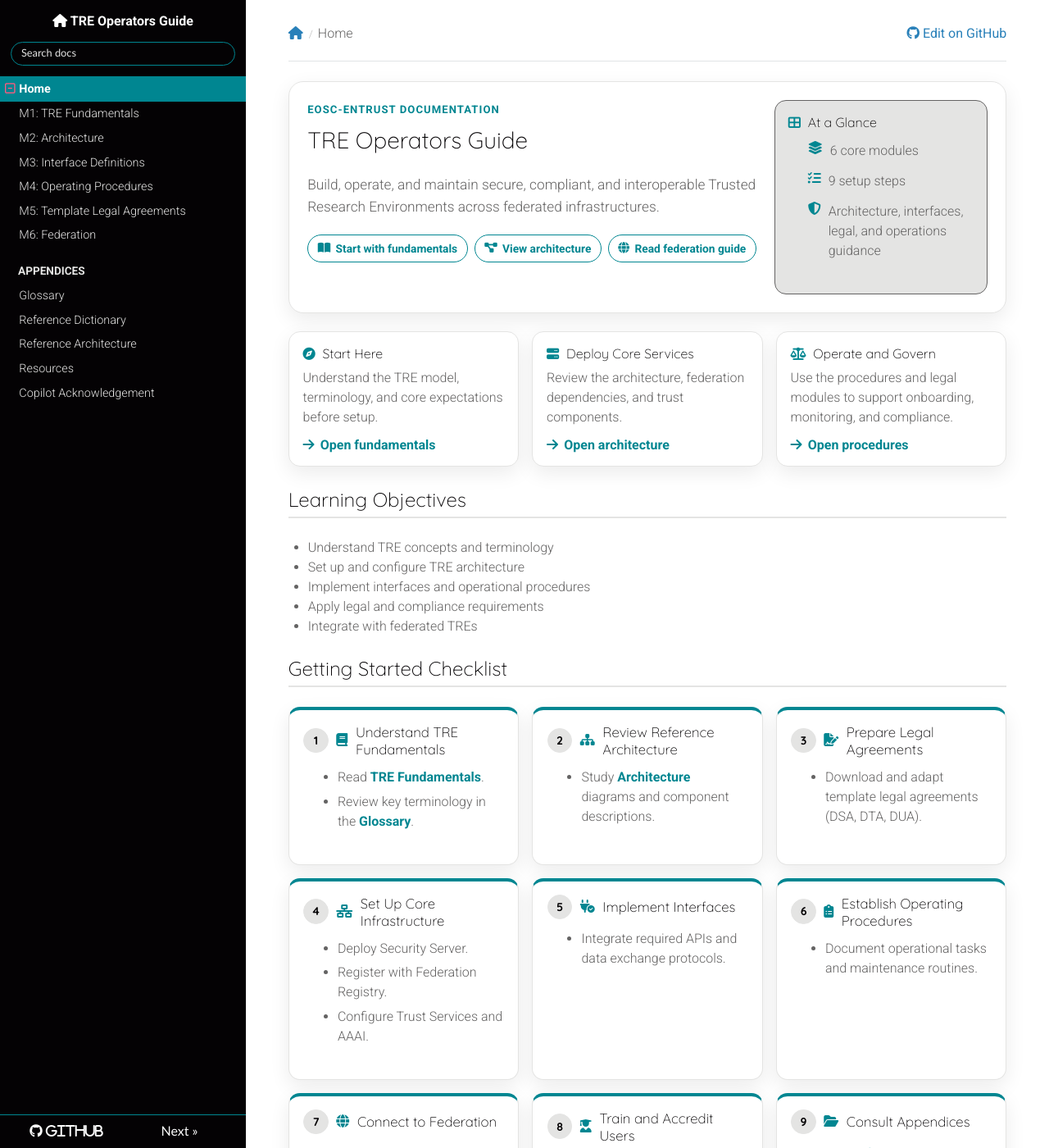
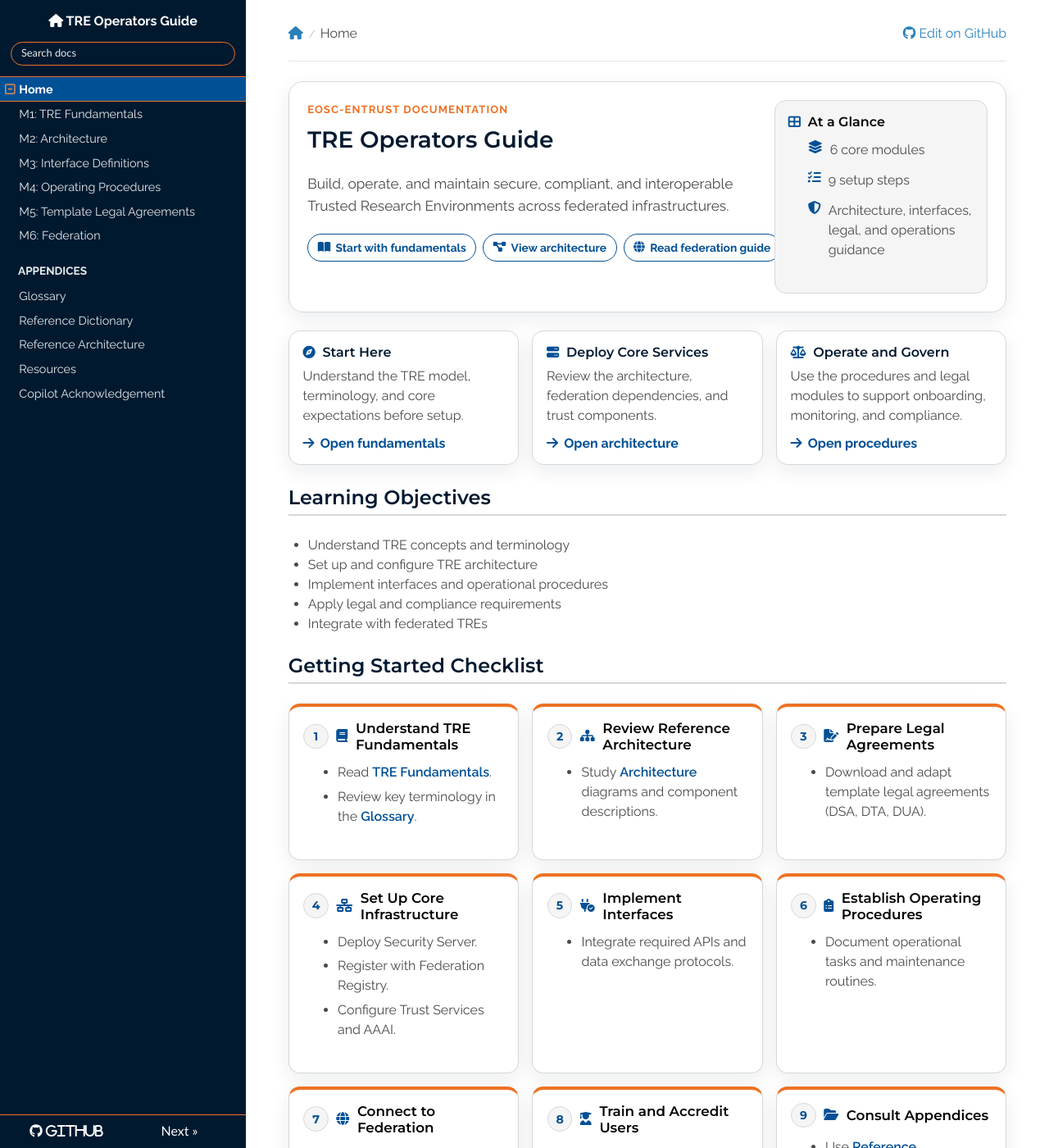
Before and after one commit to unioslo/tre-operators-docs, an MkDocs documentation site: the page built from docs/index.md, in a window 1280 px wide and 1400 px high. Shown: the whole window at 82% size. Built offline with MkDocs 1.6.1, drawn with Linux system fonts in a browser that asks for light colours; nearby versions of some CDN libraries.

Commit message:
Update CSS styles for improved color scheme and typography consistency

```diff
--- a/docs/stylesheets/home.css
+++ b/docs/stylesheets/home.css
@@ -1,42 +1,44 @@
 @import url("https://cdnjs.cloudflare.com/ajax/libs/font-awesome/6.5.2/css/all.min.css");
-@import url("https://fonts.googleapis.com/css2?family=Quicksand:wght@300;400;700&family=Roboto:wght@300;400;700&display=swap");
+@import url("https://fonts.googleapis.com/css2?family=Montserrat:wght@400;500;600;700&family=Raleway:wght@300;400;500;600;700&display=swap");
 
 :root {
-  --tre-ink: #040204;
-  --tre-soft-ink: #646363;
+  --tre-ink: #040305;
+  --tre-soft-ink: #4a4a4a;
   --tre-paper: #ffffff;
-  --tre-surface: #e4e4e3;
-  --tre-line: #e4e4e3;
-  --tre-line-strong: #646363;
-  --tre-rtd-blue: #008691;
-  --tre-primary: #008691;
-  --tre-primary-strong: #040204;
-  --tre-nav-base: #040204;
-  --tre-nav-border: #008691;
-  --tre-nav-text: #e4e4e3;
+  --tre-surface: #f5f5f5;
+  --tre-line: #d8d8d8;
+  --tre-line-strong: #005095;
+  --tre-rtd-blue: #005095;
+  --tre-primary: #005095;
+  --tre-primary-strong: #00192f;
+  --tre-accent: #ed7225;
+  --tre-nav-base: #00192f;
+  --tre-nav-border: #ed7225;
+  --tre-nav-text: #e5ebed;
   --tre-nav-text-strong: #ffffff;
-  --tre-nav-text-hover: #ff5b7f;
-  --tre-nav-hover: #008691;
-  --tre-nav-current: #008691;
-  --tre-nav-submenu: #040204;
-  --tre-nav-submenu-deep: #646363;
-  --tre-nav-sub-hover: #008691;
-  --tre-nav-sub-hover-deep: #646363;
-  --tre-shadow: 0 8px 24px rgba(4, 2, 4, 0.08);
-  --tre-shadow-hover: 0 16px 30px rgba(4, 2, 4, 0.12);
+  --tre-nav-text-hover: #f5904a;
+  --tre-nav-hover: #003a6e;
+  --tre-nav-current: #005095;
+  --tre-nav-submenu: #022e55;
+  --tre-nav-submenu-deep: #003a6e;
+  --tre-nav-sub-hover: #005095;
+  --tre-nav-sub-hover-deep: #003a6e;
+  --tre-shadow: 0 8px 24px rgba(0, 25, 47, 0.08);
+  --tre-shadow-hover: 0 16px 30px rgba(0, 25, 47, 0.14);
 }
 
 body {
   color: var(--tre-soft-ink);
-  font-family: "Roboto", sans-serif;
-  font-weight: 300;
+  font-family: "Raleway", sans-serif;
+  font-weight: 400;
 }
 
 h1,
 h2,
 h3 {
-  font-family: "Quicksand", sans-serif;
-  font-weight: 300;
+  font-family: "Montserrat", sans-serif;
+  font-weight: 600;
+  letter-spacing: 0;
 }
 
 .wy-nav-content {
@@ -63,7 +65,7 @@ h3 {
 }
 
 .tre-eyebrow {
-  color: var(--tre-primary);
+  color: var(--tre-accent);
   font-size: 0.82rem;
   font-weight: 700;
   letter-spacing: 0.08em;
@@ -103,7 +105,7 @@ h3 {
 }
 
 .tre-hero-link:hover {
-  background: var(--tre-primary);
+  background: var(--tre-accent);
   box-shadow: var(--tre-shadow);
   color: var(--tre-paper);
   transform: translateY(-2px);
@@ -124,7 +126,7 @@ h3 {
 
 .tre-hero-panel {
   background: var(--tre-surface);
-  border: 1px solid var(--tre-line-strong);
+  border: 1px solid var(--tre-line);
   border-radius: 14px;
   padding: 1rem;
   width: 100%;
@@ -260,11 +262,11 @@ img[alt="Getting Started Flowchart"] {
 }
 
 .tre-step-card {
-  border-top: 4px solid var(--tre-primary);
+  border-top: 4px solid var(--tre-accent);
 }
 
 .tre-module-card {
-  border-top: 4px solid var(--tre-primary);
+  border-top: 4px solid var(--tre-accent);
 }
 
 .tre-card h3 {
@@ -280,7 +282,7 @@ img[alt="Getting Started Flowchart"] {
   background: var(--tre-surface);
   border: 1px solid var(--tre-line);
   border-radius: 999px;
-  color: var(--tre-primary-strong);
+  color: var(--tre-primary);
   display: inline-flex;
   font-size: 0.88rem;
   font-weight: 700;
```
